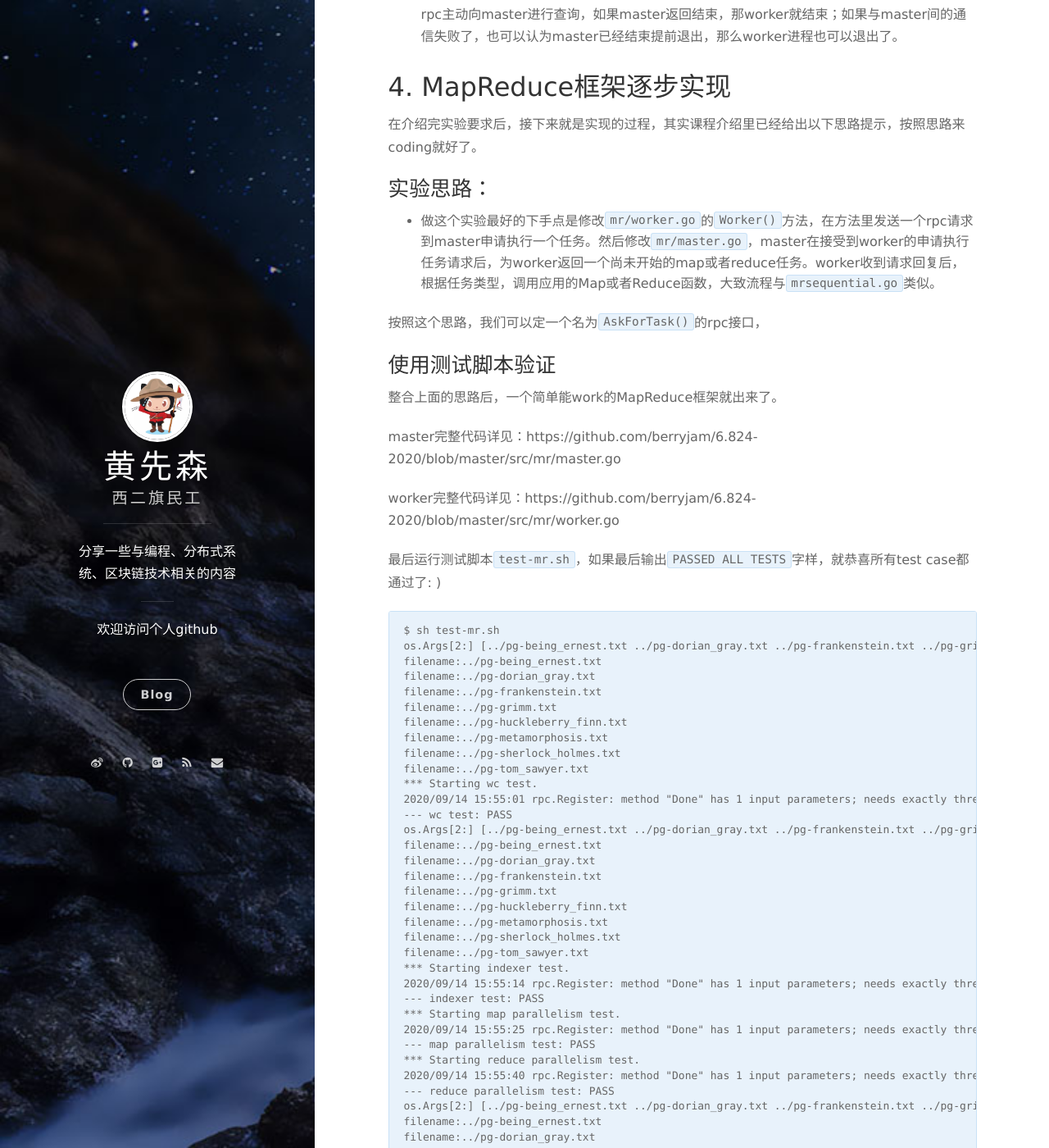
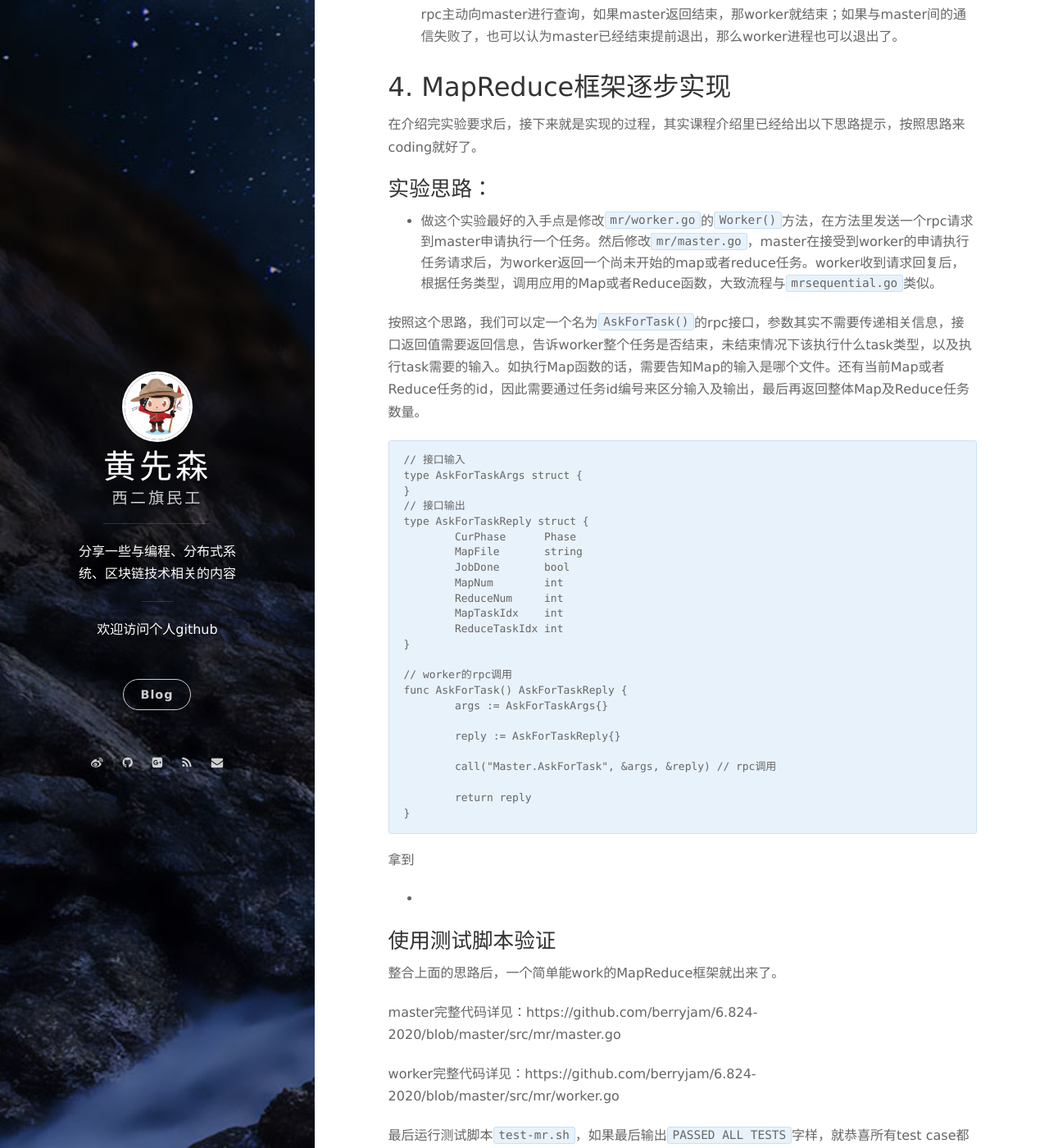
Before and after one commit to berryjam/berryjam.github.io, a Jekyll site: the page built from _posts/2020-09-12-6.824分布式系统课程系列(一):开篇&MapReduce介绍及框架实现.md, in a window 1280 px wide and 1400 px high, scrolled down 5926 px. Shown: the whole window at 82% size. Built offline with Jekyll 4.4.1, drawn with Linux system fonts in a browser that asks for light colours; nearby versions of some CDN libraries; comment, search, counter and statistics services are not loaded.

Commit message:
Update 2020-09-12-6.824分布式系统课程系列(一):开篇&MapReduce介绍及框架实现.md

````diff
--- a/_posts/2020-09-12-6.824分布式系统课程系列(一):开篇&MapReduce介绍及框架实现.md
+++ b/_posts/2020-09-12-6.824分布式系统课程系列(一):开篇&MapReduce介绍及框架实现.md
@@ -227,9 +227,38 @@ $
 
 ### 实验思路：
 
-- 做这个实验最好的下手点是修改`mr/worker.go`的`Worker()`方法，在方法里发送一个rpc请求到master申请执行一个任务。然后修改`mr/master.go`，master在接受到worker的申请执行任务请求后，为worker返回一个尚未开始的map或者reduce任务。worker收到请求回复后，根据任务类型，调用应用的Map或者Reduce函数，大致流程与`mrsequential.go`类似。
+- 做这个实验最好的入手点是修改`mr/worker.go`的`Worker()`方法，在方法里发送一个rpc请求到master申请执行一个任务。然后修改`mr/master.go`，master在接受到worker的申请执行任务请求后，为worker返回一个尚未开始的map或者reduce任务。worker收到请求回复后，根据任务类型，调用应用的Map或者Reduce函数，大致流程与`mrsequential.go`类似。
 
-按照这个思路，我们可以定一个名为`AskForTask()`的rpc接口，
+按照这个思路，我们可以定一个名为`AskForTask()`的rpc接口，参数其实不需要传递相关信息，接口返回值需要返回信息，告诉worker整个任务是否结束，未结束情况下该执行什么task类型，以及执行task需要的输入。如执行Map函数的话，需要告知Map的输入是哪个文件。还有当前Map或者Reduce任务的id，因此需要通过任务id编号来区分输入及输出，最后再返回整体Map及Reduce任务数量。
+```
+// 接口输入
+type AskForTaskArgs struct {
+}
+// 接口输出
+type AskForTaskReply struct {
+	CurPhase      Phase
+	MapFile       string
+	JobDone       bool
+	MapNum        int
+	ReduceNum     int
+	MapTaskIdx    int
+	ReduceTaskIdx int
+}
+
+// worker的rpc调用
+func AskForTask() AskForTaskReply {
+	args := AskForTaskArgs{}
+
+	reply := AskForTaskReply{}
+
+	call("Master.AskForTask", &args, &reply) // rpc调用
+
+	return reply
+}
+```
+拿到
+
+-
 
 ### 使用测试脚本验证
 
````
